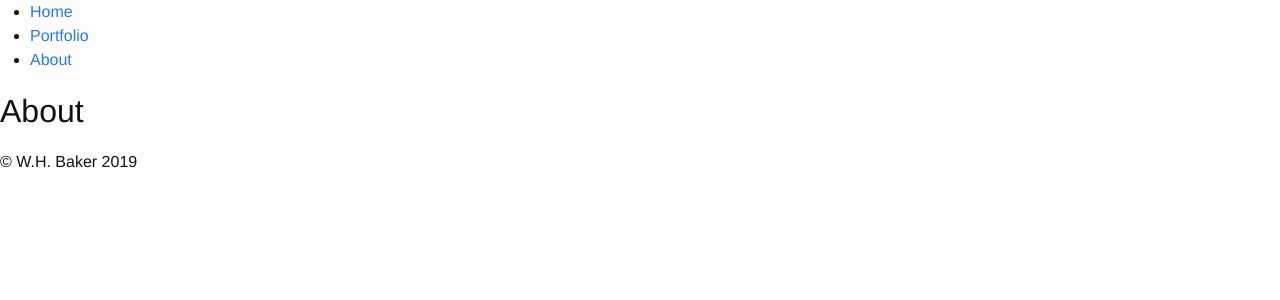
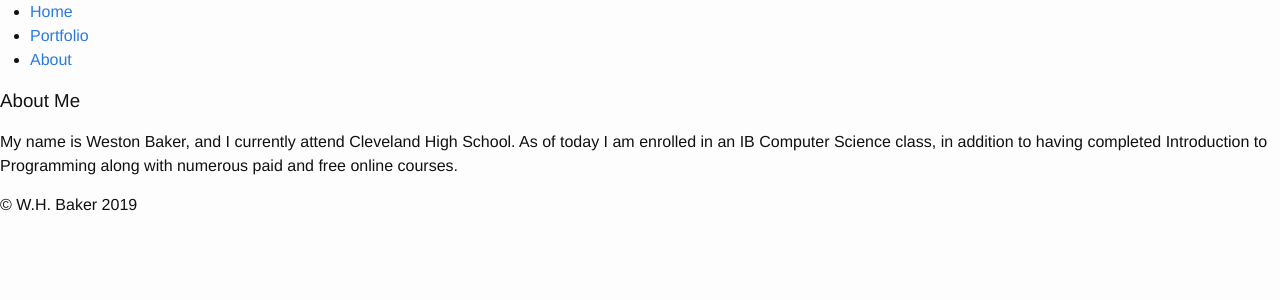
Before and after one commit to WesOnCoding/WesOnCoding.github.io, a Jekyll site: the page about.html, which Jekyll copies as it is, in a window 1280 px wide. Shown: the top 300 px of the page. Built offline with Jekyll 4.4.1, drawn with Linux system fonts in a browser that asks for light colours.

Commit message:
Update about.html

```diff
--- a/about.html
+++ b/about.html
@@ -14,7 +14,9 @@
             </ul>
         </div>
 
-        <h1>About</h1>
+        <h3>About Me</h3>
+
+        <p>My name is Weston Baker, and I currently attend Cleveland High School. As of today I am enrolled in an IB Computer Science class, in addition to having completed Introduction to Programming along with numerous paid and free online courses.</p>
 
         <div class="footer">
             <p>&copy; W.H. Baker 2019</p>
```
